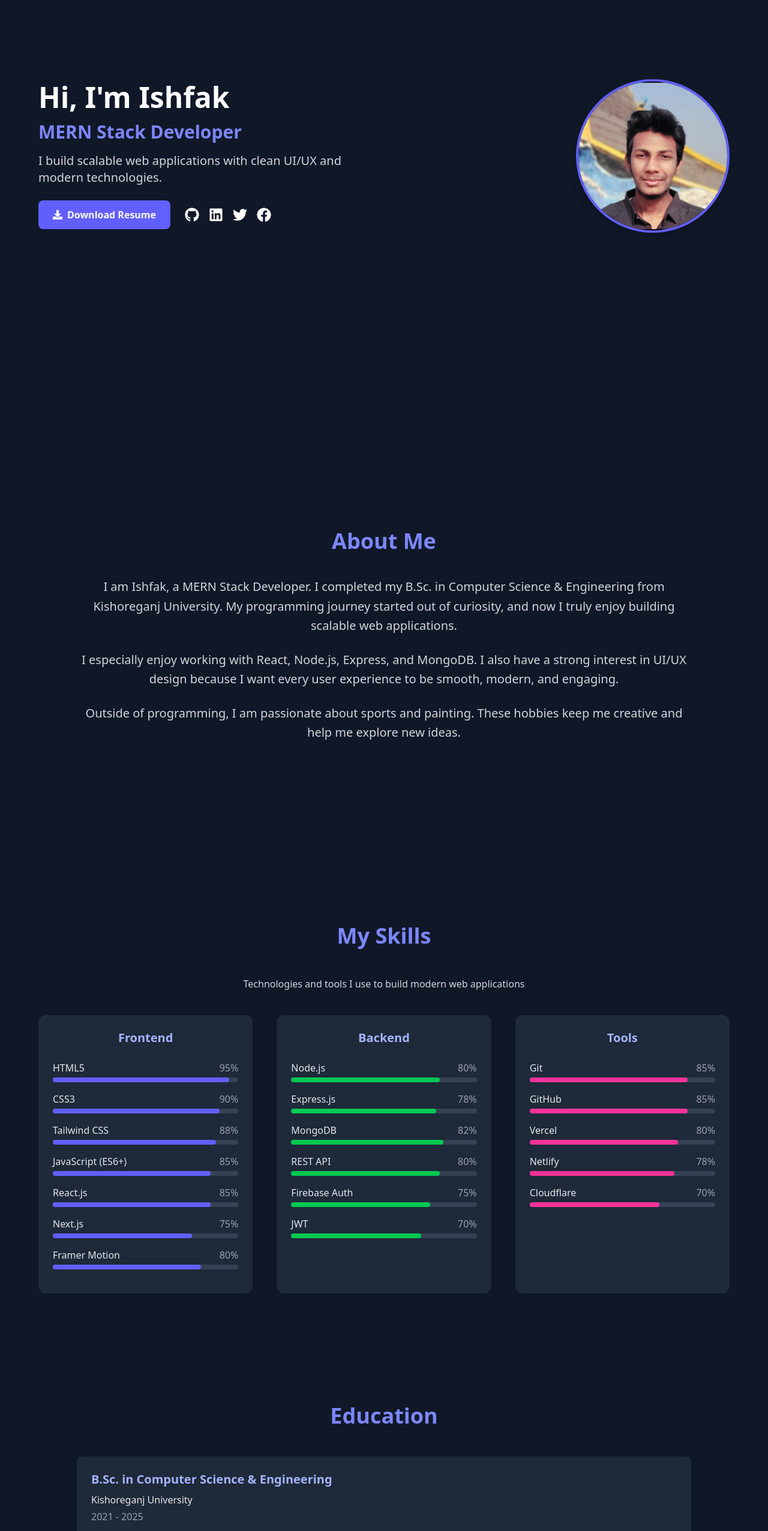
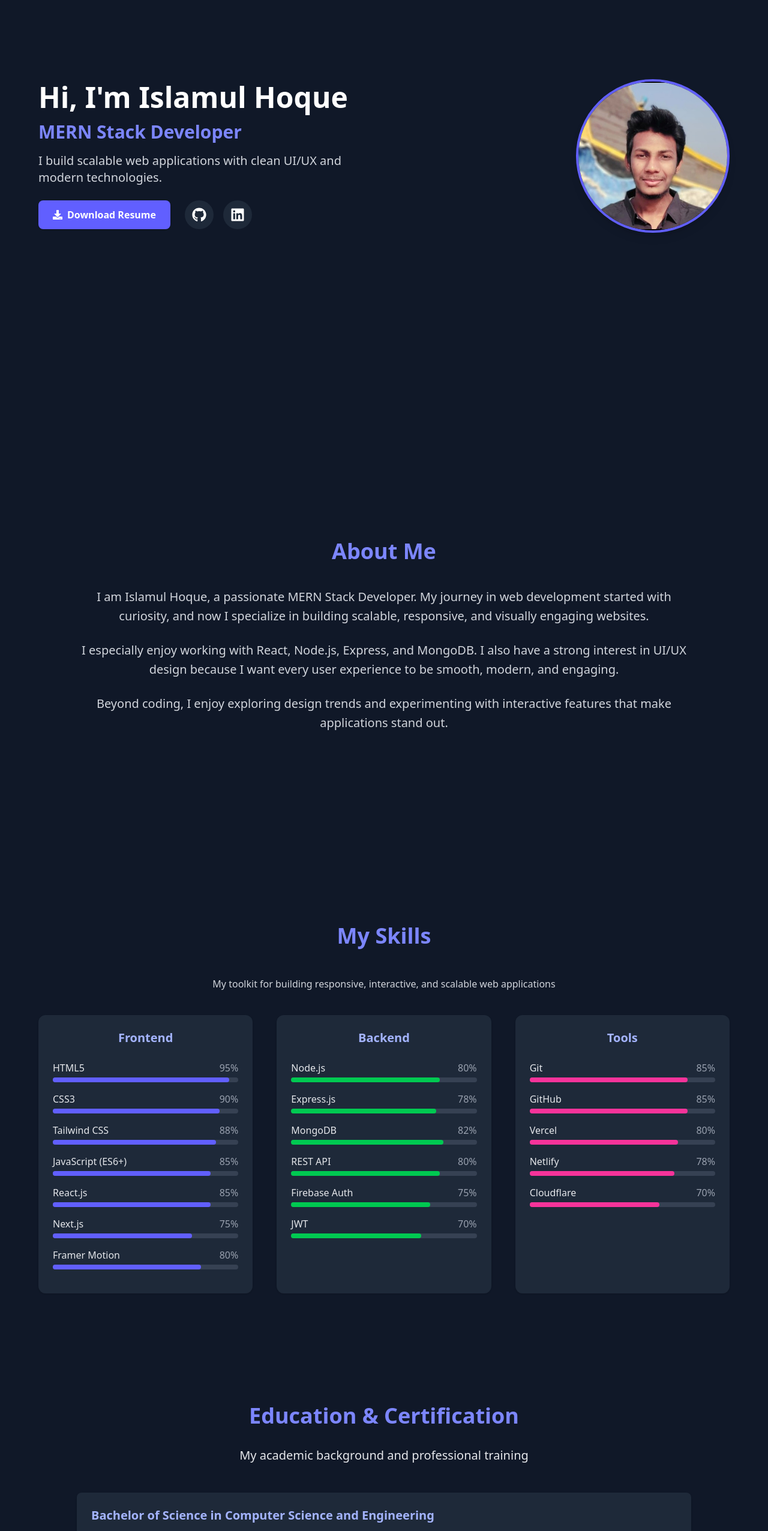
Before and after one commit to Islamul-Hoque/Portfolio, a React (Vite) app: page / in a window 1280 px wide. Shown: the part 140-2692 px from the top of the page at 60% size. Built offline with nearby package versions, Linux system fonts and the light colour scheme.

Commit message:
feat: add responsive footer with brand, quick links, social icons, and back-to-top button

```diff
--- a/package.json
+++ b/package.json
@@ -16,6 +16,7 @@
     "react": "^19.2.0",
     "react-dom": "^19.2.0",
     "react-icons": "^5.5.0",
+    "react-router": "^7.10.1",
     "swiper": "^12.0.3",
     "tailwindcss": "^4.1.17"
   },
--- a/src/App.jsx
+++ b/src/App.jsx
@@ -2,6 +2,7 @@ import './App.css'
 import About from './Components/About'
 import Contact from './Components/Contact'
 import Education from './Components/Education'
+import Footer from './Components/Footer'
 import Hero from './Components/Hero'
 import Navbar from './Components/Navbar'
 import Projects from './Components/Projects'
@@ -18,6 +19,7 @@ function App() {
       <Education/>
       <Projects/>
       <Contact/>
+      <Footer/>
     </>
   )
 }
--- a/src/Components/About.jsx
+++ b/src/Components/About.jsx
@@ -37,10 +37,8 @@ const About = () => {
   viewport={{ once: false, amount: 0.3 }}
   className="text-lg md:text-xl text-gray-300 leading-relaxed mb-6"
 >
-          I am Ishfak, a MERN Stack Developer. I completed my B.Sc. in Computer
-          Science & Engineering from Kishoreganj University. My programming
-          journey started out of curiosity, and now I truly enjoy building
-          scalable web applications.
+I am Islamul Hoque, a passionate MERN Stack Developer. My journey in web development started with curiosity, and now I specialize in building scalable, responsive, and visually engaging websites.
+
 </motion.p>
 
 <motion.p
@@ -62,9 +60,11 @@ const About = () => {
   viewport={{ once: false, amount: 0.3 }}
   className="text-lg md:text-xl text-gray-300 leading-relaxed"
 >
-          Outside of programming, I am passionate about sports and painting.
-          These hobbies keep me creative and help me explore new ideas.
+  Beyond coding, I enjoy exploring design trends and experimenting with
+  interactive features that make applications stand out.
 </motion.p>
+
+
       </div>
     </section>
   );
--- a/src/Components/Education.jsx
+++ b/src/Components/Education.jsx
@@ -3,26 +3,26 @@ import { motion } from "framer-motion";
 
 const educationData = [
   {
-    degree: "B.Sc. in Computer Science & Engineering",
+    degree: "Bachelor of Science in Computer Science and Engineering",
     institution: "Kishoreganj University",
-    year: "2021 - 2025",
+    year: "2025 - 2029",
     details:
       "Focused on software development, web technologies, and database systems. Built multiple projects using MERN stack.",
   },
   {
-    degree: "Higher Secondary Certificate (HSC) - Science",
-    institution: "Kishoreganj College",
-    year: "2018 - 2020",
+    degree: "Complete Web Development Course",
+    institution: "Programming Hero",
+    year: "Jul 2024 - Dec 2024",
     details:
-      "Studied core science subjects including Physics, Chemistry, and Mathematics. Developed strong analytical foundation.",
+      "Comprehensive web development training covering HTML, CSS, JavaScript, React.js, Node.js, Express.js, MongoDB, and modern web technologies.",
   },
-  {
-    degree: "Secondary School Certificate (SSC) - Science",
-    institution: "Kishoreganj High School",
-    year: "2016 - 2018",
-    details:
-      "Completed secondary education with focus on science group subjects. Built early interest in programming.",
-  },
+  // {
+  //   degree: "Secondary School Certificate (SSC) - Science",
+  //   institution: "Kishoreganj High School",
+  //   year: "2016 - 2018",
+  //   details:
+  //     "Completed secondary education with focus on science group subjects. Built early interest in programming.",
+  // },
 ];
 
 const fadeUp = {
@@ -47,10 +47,19 @@ const Education = () => {
           initial="hidden"
           whileInView="visible"
           viewport={{ once: false, amount: 0.3 }}
-          className="text-3xl md:text-4xl font-bold text-indigo-400 mb-12"
+          className="text-3xl md:text-4xl font-bold text-indigo-400 mb-8"
         >
-          Education
+          Education & Certification
         </motion.h2>
+        <motion.p
+          variants={fadeUp}
+          initial="hidden"
+          whileInView="visible"
+          viewport={{ once: false, amount: 0.3 }}
+          className="text-lg md:text-xl text-gray-200 mb-12"
+        >
+          My academic background and professional training
+        </motion.p>
 
         {/* Education Timeline */}
         <div className="space-y-8 text-left">
--- a/src/Components/Footer.jsx
+++ b/src/Components/Footer.jsx
@@ -0,0 +1,110 @@
+import React from "react";
+import { FaGithub, FaLinkedin, FaFacebook, FaArrowUp } from "react-icons/fa";
+
+const Footer = () => {
+  const scrollToTop = () => {
+    window.scrollTo({ top: 0, behavior: "smooth" });
+  };
+
+  return (
+    <footer className="bg-gray-900 text-gray-300 border-t border-gray-800 relative">
+      <div className="max-w-6xl mx-auto px-6 py-10 grid md:grid-cols-3 gap-8">
+        {/* Brand - Left */}
+        <div className="text-center md:text-left">
+          <h2 className="text-indigo-400 font-bold text-xl mb-3">
+            Islamul Hoque
+          </h2>
+          <p className="text-sm text-gray-400">
+            Turning ideas into interactive web solutions with MERN & polished
+            UI/UX
+          </p>
+        </div>
+
+        {/* Quick Links - Center */}
+        <div className="text-center">
+          <h4 className="font-semibold text-indigo-300 mb-3">Quick Links</h4>
+          <ul className="flex flex-wrap justify-center gap-4 text-sm">
+            <li>
+              <a href="#about" className="hover:text-indigo-400">
+                About
+              </a>
+            </li>
+            <li>
+              <a href="#skills" className="hover:text-indigo-400">
+                Skills
+              </a>
+            </li>
+            <li>
+              <a href="#education" className="hover:text-indigo-400">
+                Education
+              </a>
+            </li>
+            <li>
+              <a href="#projects" className="hover:text-indigo-400">
+                Projects
+              </a>
+            </li>
+            <li>
+              <a href="#contact" className="hover:text-indigo-400">
+                Contact
+              </a>
+            </li>
+          </ul>
+        </div>
+
+        {/* Social Media - Right */}
+        <div className="text-center">
+          <h4 className="font-semibold text-indigo-300 mb-3">Follow Me</h4>
+          <div className="flex justify-center gap-4 text-xl">
+            <a
+              href="https://github.com/Islamul-Hoque"
+              target="_blank"
+              rel="noreferrer"
+              className="bg-gray-800 p-3 rounded-full text-white
+                 hover:bg-indigo-500 hover:scale-110 hover:shadow-lg
+                 transition-transform duration-300"
+            >
+              <FaGithub />
+            </a>
+            <a
+              href="https://linkedin.com/in/Islamul-Hoque"
+              target="_blank"
+              rel="noreferrer"
+              className="bg-gray-800 p-3 rounded-full text-white
+                 hover:bg-indigo-500 hover:scale-110 hover:shadow-lg
+                 transition-transform duration-300"
+            >
+              <FaLinkedin />
+            </a>
+            <a
+              href="https://www.facebook.com/ISLAMUL.HOQUE.ISHFAK.OFFICIAL"
+              target="_blank"
+              rel="noreferrer"
+              className="bg-gray-800 p-3 rounded-full text-white
+                 hover:bg-indigo-500 hover:scale-110 hover:shadow-lg
+                 transition-transform duration-300"
+            >
+              <FaFacebook />
+            </a>
+          </div>
+        </div>
+      </div>
+
+      {/* Bottom Bar */}
+      <div className="border-t border-gray-700 text-center py-4 text-sm text-gray-500">
+        © {new Date().getFullYear()} Islamul Hoque. All rights reserved.
+      </div>
+
+      {/* Back to Top Button */}
+      <button
+        onClick={scrollToTop}
+        className="absolute right-6 bottom-6 bg-indigo-500 hover:bg-indigo-600 text-white p-3 rounded-full shadow-lg transition duration-300"
+        aria-label="Back to Top"
+      >
+        <FaArrowUp />
+      </button>
+    </footer>
+  );
+};
+
+export default Footer;
--- a/src/Components/Hero.jsx
+++ b/src/Components/Hero.jsx
@@ -1,5 +1,12 @@
 import React from "react";
-import { FaDownload, FaGithub, FaLinkedin, FaTwitter, FaFacebook } from "react-icons/fa";
+import {
+  FaDownload,
+  FaGithub,
+  FaLinkedin,
+  FaTwitter,
+  FaFacebook,
+} from "react-icons/fa";
+import { motion } from "framer-motion";
 import profile from "../assets/profile.jpeg";
 
 const Hero = () => {
@@ -9,24 +16,46 @@ const Hero = () => {
       className="bg-gray-900 text-white min-h-screen flex items-center px-8 md:px-16"
     >
       <div className="max-w-6xl mx-auto grid md:grid-cols-2 gap-12 items-center">
+        {/* Right Side: Image (small devices up) */}
+        <motion.div
+          initial={{ opacity: 0, y: -60 }}
+          whileInView={{ opacity: 1, y: 0 }}
+          transition={{ duration: 0.8, ease: "easeOut" }}
+          viewport={{ once: false, amount: 0.3 }}
+          className="flex justify-center md:justify-end order-1 md:order-2"
+        >
+          <img
+            src={profile}
+            alt="Profile"
+            className="w-64 h-64 rounded-full border-4 border-indigo-500 shadow-lg object-cover"
+          />
+        </motion.div>
 
-        {/* Left Side: Text */}
-        <div className="text-left">
+        {/* Left Side: Text (small devices down) */}
+        <motion.div
+          initial={{ opacity: 0, x: -80 }}
+          whileInView={{ opacity: 1, x: 0 }}
+          transition={{ duration: 0.8, ease: "easeOut" }}
+          viewport={{ once: false, amount: 0.3 }}
+          className=" order-2 md:order-1 text-center md:text-left"
+        >
           <h1 className="text-4xl md:text-5xl font-extrabold mb-4">
-            Hi, I'm Ishfak
+            Hi, I'm Islamul Hoque
           </h1>
           <h2 className="text-2xl md:text-3xl font-semibold text-indigo-400 mb-4">
             MERN Stack Developer
           </h2>
-          <p className="text-lg md:text-xl text-gray-300 mb-6">
-            I build scalable web applications with clean UI/UX and modern technologies.
+          <p className="text-lg md:text-xl text-gray-300 mb-6 ">
+            I build scalable web applications with clean UI/UX and modern
+            technologies.
           </p>
 
           {/* Resume Button + Social Icons */}
-          <div className="flex items-center gap-6 mt-6">
+          <div className="flex flex-col md:flex-row items-center gap-6 mt-6">
             {/* Resume Button */}
             <a
               href="https://drive.google.com/file/d/1VFQ8OPB9Ht8ods-cUFKx3bBOihQ-4gvY/view?usp=drive_link"
+              //    href={require("../assets/IslamulHoque_Resume.pdf")}
               target="_blank"
               rel="noreferrer"
               download
@@ -37,30 +66,41 @@ const Hero = () => {
 
             {/* Social Icons */}
             <div className="flex gap-4 text-2xl">
-              <a href="https://github.com/ishfak" target="_blank" rel="noreferrer" className="hover:text-indigo-400">
+              <a
+                href="https://github.com/Islamul-Hoque"
+                target="_blank"
+                rel="noreferrer"
+                className="bg-gray-800 p-3 rounded-full text-white hover:bg-indigo-500 hover:scale-110 hover:shadow-lg transition duration-300"
+              >
                 <FaGithub />
               </a>
-              <a href="https://linkedin.com/in/ishfak" target="_blank" rel="noreferrer" className="hover:text-indigo-400">
+              <a
+                href="https://linkedin.com/in/Islamul-Hoque"
+                target="_blank"
+                rel="noreferrer"
+                className="bg-gray-800 p-3 rounded-full text-white hover:bg-indigo-500 hover:scale-110 hover:shadow-lg transition duration-300"
+              >
                 <FaLinkedin />
               </a>
-              <a href="https://twitter.com/ishfak" target="_blank" rel="noreferrer" className="hover:text-indigo-400">
+              {/* <a
+                href="https://twitter.com/ishfak"
+                target="_blank"
+                rel="noreferrer"
+                className="bg-gray-800 p-3 rounded-full text-white hover:bg-indigo-500 hover:scale-110 hover:shadow-lg transition duration-300"
+              >
                 <FaTwitter />
               </a>
-              <a href="https://facebook.com/ishfak" target="_blank" rel="noreferrer" className="hover:text-indigo-400">
+              <a
+                href="https://facebook.com/ishfak"
+                target="_blank"
+                rel="noreferrer"
+                className="bg-gray-800 p-3 rounded-full text-white hover:bg-indigo-500 hover:scale-110 hover:shadow-lg transition duration-300"
+              >
                 <FaFacebook />
-              </a>
+              </a> */}
             </div>
           </div>
-        </div>
-
-        {/* Right Side: Image */}
-        <div className="flex justify-center md:justify-end">
-          <img
-            src={profile}
-            alt="Profile"
-            className="w-64 h-64 rounded-full border-4 border-indigo-500 shadow-lg object-cover"
-          />
-        </div>
+        </motion.div>
       </div>
     </section>
   );
--- a/src/Components/Navbar.jsx
+++ b/src/Components/Navbar.jsx
@@ -15,6 +15,7 @@ const Navbar = () => {
         <ul className="hidden md:flex gap-6 font-medium">
           <li><a href="#about" className="hover:text-indigo-400">About</a></li>
           <li><a href="#skills" className="hover:text-indigo-400">Skills</a></li>
+          <li><a href="#education" className="hover:text-indigo-400">Education</a></li>
           <li><a href="#projects" className="hover:text-indigo-400">Projects</a></li>
           <li><a href="#contact" className="hover:text-indigo-400">Contact</a></li>
         </ul>
--- a/src/Components/Projects.jsx
+++ b/src/Components/Projects.jsx
@@ -1,51 +1,36 @@
 import React, { useState } from "react";
 import { motion, AnimatePresence } from "framer-motion";
+import { FaGithub, FaExternalLinkAlt } from "react-icons/fa";
 
 const allProjects = [
   {
-    name: "EcoTrack",
+    name: "TravelEase",
     tag: "MERN",
-    image: "https://i.ibb.co.com/mrxRKKX3/Pharande-Spaces-Blog-Image-2.jpg",
+    image: "https://i.ibb.co.com/nsCN6MjY/project-view.png",
     description:
-      "Community platform for eco-conscious individuals to explore sustainability challenges and track impact.",
-    live: "https://eco-track.vercel.app",
-    code: "https://github.com/ishfak/eco-track-client",
+      "A responsive MERN‐based car rental application enabling users to explore vehicles, manage bookings, and customize themes across devices.",
+    live: "https://travelease-4bacc.web.app/",
+    code: "https://github.com/Islamul-Hoque/Travel-Ease-Client",
   },
   {
-    name: "GameHub",
+    name: "GreenNest",
     tag: "React",
-    image: "https://i.ibb.co.com/mrxRKKX3/Pharande-Spaces-Blog-Image-2.jpg",
+    image: "https://i.ibb.co.com/dJxWfhTW/gn.png",
     description:
-      "Interactive online game library to discover, explore, and support game developers.",
-    live: "https://gamehub.vercel.app",
-    code: "https://github.com/ishfak/gamehub-client",
+      "GreenNest is a sleek single-page MERN application for plant lovers to explore, buy, and care for indoor plants with secure authentication and a modern responsive UI.",
+    live: "https://green-nest-83896.web.app",
+    code: "https://github.com/Islamul-Hoque/GreenNest",
   },
   {
-    name: "Footwear Zone",
+    name: "NextShop",
     tag: "Next.js",
-    image: "https://i.ibb.co.com/mrxRKKX3/Pharande-Spaces-Blog-Image-2.jpg",
+    image: "https://i.ibb.co.com/Wv4dDspW/Next.png",
     description:
-      "Modern e-commerce website for footwear enthusiasts with Firebase auth and admin dashboard.",
-    live: "https://footwear-zone.vercel.app",
-    code: "https://github.com/ishfak/footwear-zone-client",
+      "A full‐stack e‐commerce platform designed for dynamic product browsing and secure seller management.",
+    live: "https://next-shop-1aqj.vercel.app",
+    code: "https://github.com/Islamul-Hoque/Next-Shop",
   },
 ];
-
-const fadeCard = {
-  hidden: { opacity: 0, scale: 0.9, y: 30 },
-  visible: {
-    opacity: 1,
-    scale: 1,
-    y: 0,
-    transition: { duration: 0.6, ease: "easeOut" },
-  },
-  exit: {
-    opacity: 0,
-    scale: 0.9,
-    y: 30,
-    transition: { duration: 0.4, ease: "easeIn" },
-  },
-};
 
 const Projects = () => {
   const [filter, setFilter] = useState("All");
@@ -102,7 +87,10 @@ const Projects = () => {
                 key={project.name}
                 initial={{ opacity: 0, y: 60, scale: 0.95 }}
                 whileInView={{ opacity: 1, y: 0, scale: 1 }}
-  whileHover={{ scale: 1.03, boxShadow: "0px 8px 24px rgba(0,0,0,0.3)" }}
+                whileHover={{
+                  scale: 1.03,
+                  boxShadow: "0px 8px 24px rgba(0,0,0,0.3)",
+                }}
                 transition={{
                   duration: 0.6,
                   ease: "easeOut",
@@ -110,33 +98,48 @@ const Projects = () => {
                   bounce: 0.3,
                 }}
                 viewport={{ once: false, amount: 0.3 }}
-  className="bg-gray-800 rounded-lg overflow-hidden relative"
+                className="bg-gray-800 rounded-lg overflow-hidden relative flex flex-col"
               >
                 {/* Image + Tag */}
                 <div className="relative">
-    <img src={project.image} alt={project.name} className="w-full h-40 object-cover" />
+                  <img
+                    src={project.image}
+                    alt={project.name}
+                    className="w-full h-40 object-cover"
+                  />
                   <span className="absolute top-2 right-2 bg-indigo-500 text-white text-xs px-3 py-1 rounded-full shadow">
                     {project.tag}
                   </span>
                 </div>
 
                 {/* Content */}
-  <div className="p-6">
-    <h3 className="text-xl font-semibold text-indigo-300 mb-2">{project.name}</h3>
-    <p className="text-gray-300 mb-4">{project.description}</p>
-    <div className="flex gap-4">
-      <a href={project.live} target="_blank" rel="noreferrer"
-         className="bg-indigo-500 hover:bg-indigo-600 text-white px-4 py-2 rounded transition duration-200">
-        Live Demo
+                <div className="p-6 flex flex-col h-full">
+                  <h3 className="text-xl font-semibold text-indigo-300 mb-2">
+                    {project.name}
+                  </h3>
+                  <p className="text-gray-300 mb-4 flex-grow">
+                    {project.description}
+                  </p>
+                  <div className="flex gap-4 mt-auto">
+                    <a
+                      href={project.code}
+                      target="_blank"
+                      rel="noreferrer"
+                      className="flex-1 flex items-center justify-center gap-2 bg-gray-700 hover:bg-gray-600 text-white px-4 py-2 rounded transition duration-200"
+                    >
+                      <FaGithub /> Code
                     </a>
-      <a href={project.code} target="_blank" rel="noreferrer"
-         className="bg-gray-700 hover:bg-gray-600 text-white px-4 py-2 rounded transition duration-200">
-        Code
+                    <a
+                      href={project.live}
+                      target="_blank"
+                      rel="noreferrer"
+                      className="flex-1 flex items-center justify-center gap-2 bg-indigo-500 hover:bg-indigo-600 text-white px-4 py-2 rounded transition duration-200"
+                    >
+                      <FaExternalLinkAlt /> Live Demo
                     </a>
                   </div>
                 </div>
               </motion.div>
-
             ))}
           </AnimatePresence>
         </div>
--- a/src/Components/Skills.jsx
+++ b/src/Components/Skills.jsx
@@ -67,7 +67,8 @@ const Skills = () => {
           My Skills
         </motion.h2>
         <p className="text-gray-300 mb-10">
-          Technologies and tools I use to build modern web applications
+          {/* Technologies and tools I use to build modern web applications */}
+          My toolkit for building responsive, interactive, and scalable web applications
         </p>
 
         {/* Skills Grid */}
```
Also changed, not shown: src/Components/Contact.jsx (+10 -4 lines), 1 other file (tests, documents, lock files or other folders). Lines whose indentation alone changed are shown as unchanged.
